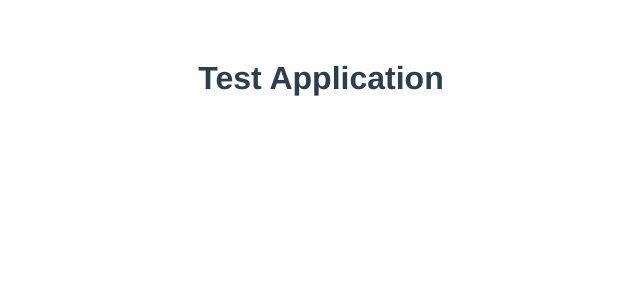
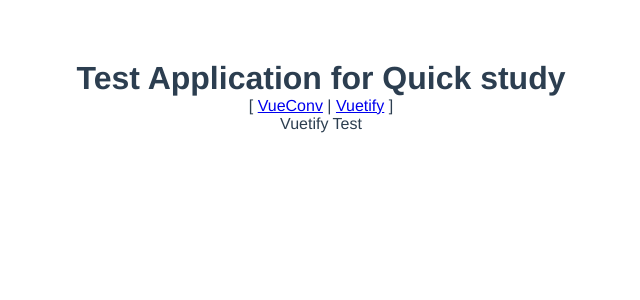
Before and after one commit to MariMurotani/vue_conva, a Vue app: page /#/vuetify in a window 1280 px wide. Shown: the top 300 px of the page, without its empty margins (319-959 px from the left). Built offline with nearby package versions, Linux system fonts and the light colour scheme; what vue-konva, vue-toasted would draw is missing.

Commit message:
Vuetifyを追加&リファクタリング

```diff
--- a/package.json
+++ b/package.json
@@ -17,7 +17,8 @@
     "vue": "^2.5.2",
     "vue-konva": "^2.1.7",
     "vue-router": "^3.0.1",
-    "vue-toasted": "^1.1.28"
+    "vue-toasted": "^1.1.28",
+    "vuetify": "^2.5.8"
   },
   "devDependencies": {
     "autoprefixer": "^7.1.2",
--- a/src/App.vue
+++ b/src/App.vue
@@ -1,7 +1,8 @@
 <template>
   <div id="app">
     <!-- <img src="./assets/logo.png"> -->
-    <h1>Test Application</h1>
+    <h1>Test Application for Quick study</h1>
+    [ <router-link to="/conv">VueConv</router-link> | <router-link to="/vuetify">Vuetify</router-link> ]
     <router-view/>
   </div>
 </template>
--- a/src/components/HelloWorld.vue
+++ b/src/pages/HelloConv.vue
@@ -20,12 +20,11 @@
     </v-layer>
   </v-stage>
 </template>
-
 <script>
 import Konva from 'konva'
 
 // 自作コンポーネントのインポート
-import cat from './Cat'
+import cat from '../components/Cat'
 
 export default {
   // 自作コンポーネントを利用可能にする
@@ -79,6 +78,10 @@ export default {
       stage.add(layer)
     })
   },
+  watch () {
+  },
+  computed () {
+  },
   methods: {
     handleMouseMove (event) {
       const mousePos = this.$refs.stage.getNode().getPointerPosition()
@@ -98,5 +101,4 @@ export default {
     }
   }
 }
-
 </script>
--- /dev/null
+++ b/src/pages/HelloVuetify.vue
@@ -0,0 +1,24 @@
+<template>
+  <div>Vuetify Test</div>
+</template>
+<script>
+export default {
+  // 自作コンポーネントを利用可能にする
+  components: {
+  },
+  data () {
+    return {
+    }
+  },
+  created () {
+  },
+  mounted () {
+  },
+  watch () {
+  },
+  computed () {
+  },
+  methods: {
+  }
+}
+</script>
--- a/src/router/index.js
+++ b/src/router/index.js
@@ -1,17 +1,26 @@
 import Vue from 'vue'
 import Router from 'vue-router'
-import HelloWorld from '@/components/HelloWorld'
+import Vuetify from 'vuetify'
+import 'vuetify/dist/vuetify.min.css'
+import HelloConv from '@/pages/HelloConv'
+import HelloVuetify from '@/pages/HelloVuetify'
 import Toasted from 'vue-toasted'
 
 Vue.use(Router)
 Vue.use(Toasted)
+Vue.use(Vuetify)
 
 export default new Router({
   routes: [
     {
-      path: '/',
-      name: 'HelloWorld',
-      component: HelloWorld
+      path: '/conv',
+      name: 'HelloConv',
+      component: HelloConv
+    },
+    {
+      path: '/vuetify',
+      name: 'HelloConv',
+      component: HelloVuetify
     }
   ]
 })
```
Also changed, not shown: 1 other file (tests, documents, lock files or other folders).
